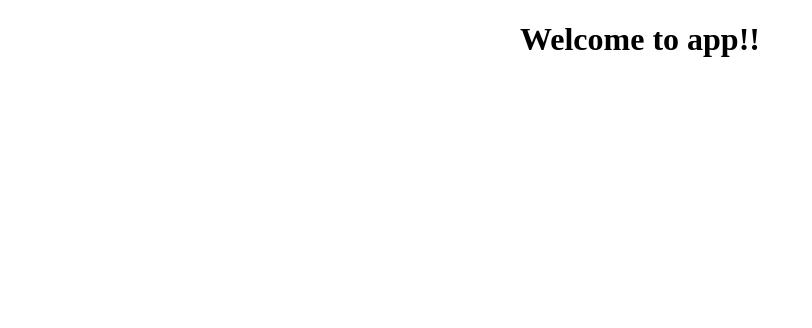
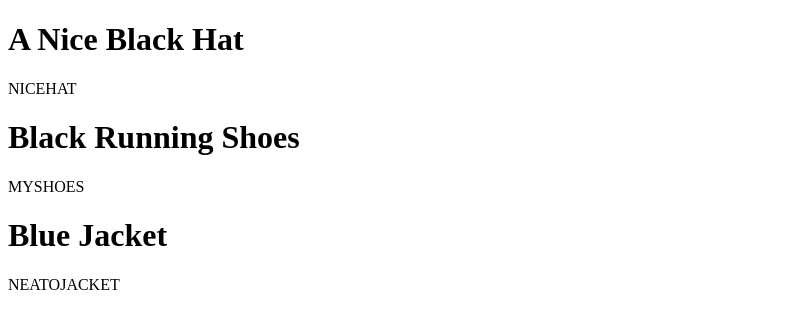
Before and after one commit to aacebal/angular-inventory-app, an Angular app: page / in a window 1280 px wide. Shown: the top 328 px of the page, without its empty margins (0-812 px from the left). Built offline with nearby package versions, Linux system fonts and the light colour scheme.

Commit message:
added new products

```diff
--- a/src/app/app.component.html
+++ b/src/app/app.component.html
@@ -1,5 +1,6 @@
 <!--The whole content below can be removed with the new code.-->
-<div style="text-align:center">
-  <h1>
-    Welcome to {{title}}!!
-  </h1>
+
+  <div *ngFor="let product of products" class="app-root">
+    <h1>{{ product.name }}</h1>
+    <span>{{ product.sku }}</span>
+  </div>
--- a/src/app/app.component.ts
+++ b/src/app/app.component.ts
@@ -1,4 +1,5 @@
 import { Component } from '@angular/core';
+import { Product } from './product/product.model'
 
 @Component({
   selector: 'app-root',
@@ -6,5 +7,28 @@ import { Component } from '@angular/core';
   styleUrls: ['./app.component.css']
 })
 export class AppComponent {
-  title = 'app';
+  products: Product[];
+
+  constructor() {
+    this.products = [
+      new Product(
+        'NICEHAT',
+        'A Nice Black Hat',
+        '/assets/images/products/blackhat.jpg',
+        ['Men', 'Accessories', 'Hats'],
+        29.99),
+      new Product(
+        'MYSHOES',
+        'Black Running Shoes',
+        '/assets/images/products/black-shoes.jpg',
+        ['Men', 'Shoes', 'Running Shoes'],
+        109.99),
+      new Product(
+        'NEATOJACKET',
+        'Blue Jacket',
+        '/assets/images/products/blue-jacket',
+        ['Women', 'Apparel', 'Jackets & Vests'],
+        238.99)
+    ];
+  }
 }
--- a/src/app/product/product.component.ts
+++ b/src/app/product/product.component.ts
@@ -7,16 +7,6 @@ import { Product } from './product.model'
   styleUrls: ['./product.component.css']
 })
 export class ProductComponent implements OnInit {
-  product: Product;
-
-  constructor() {
-  this.product = new Product(
-    'NIECHAT',
-    'A Nice Black Hat',
-    '/assets/images/products/blackhat.jpg',
-    ['Men', 'Accessories', 'Hats'],
-    29.99
-  ); }
 
   ngOnInit() {
   }
```
